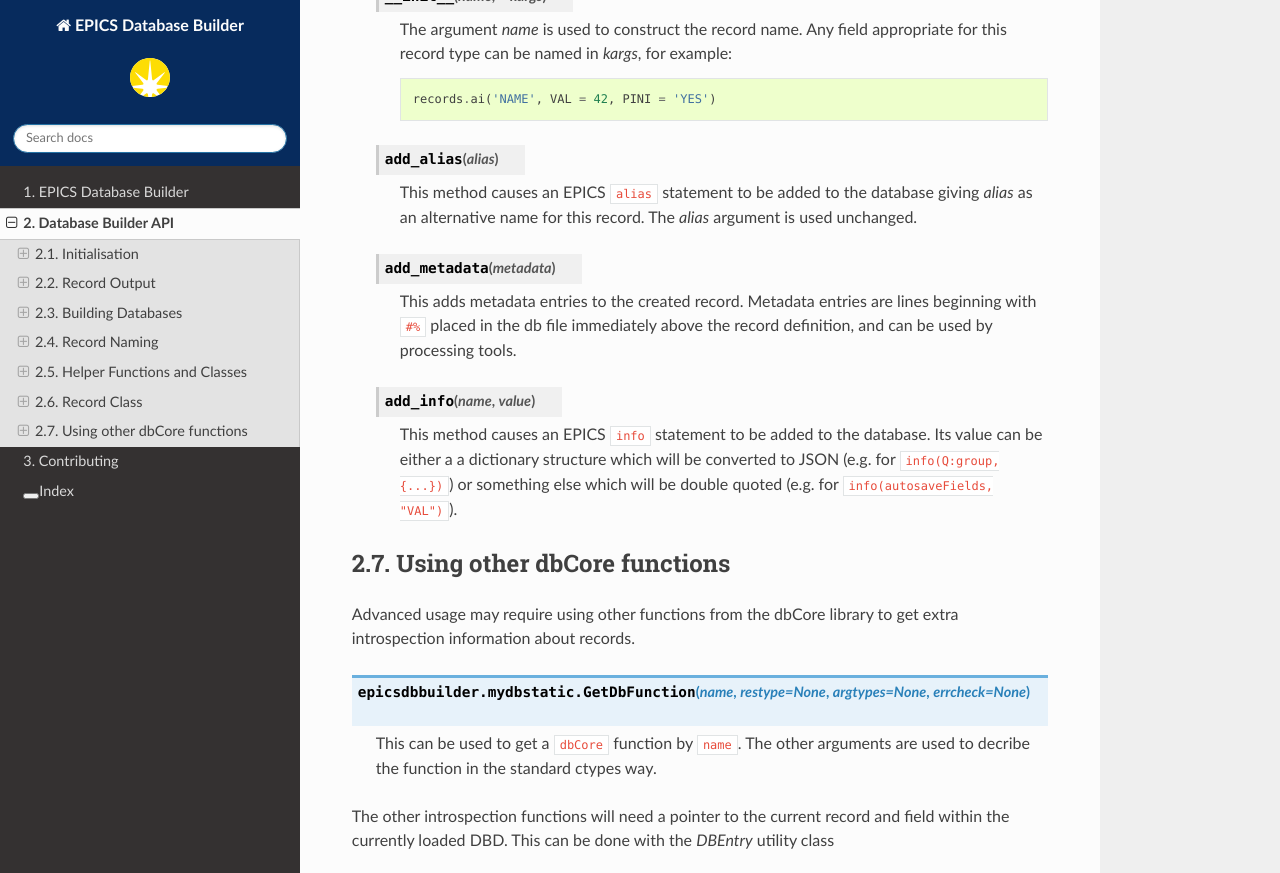
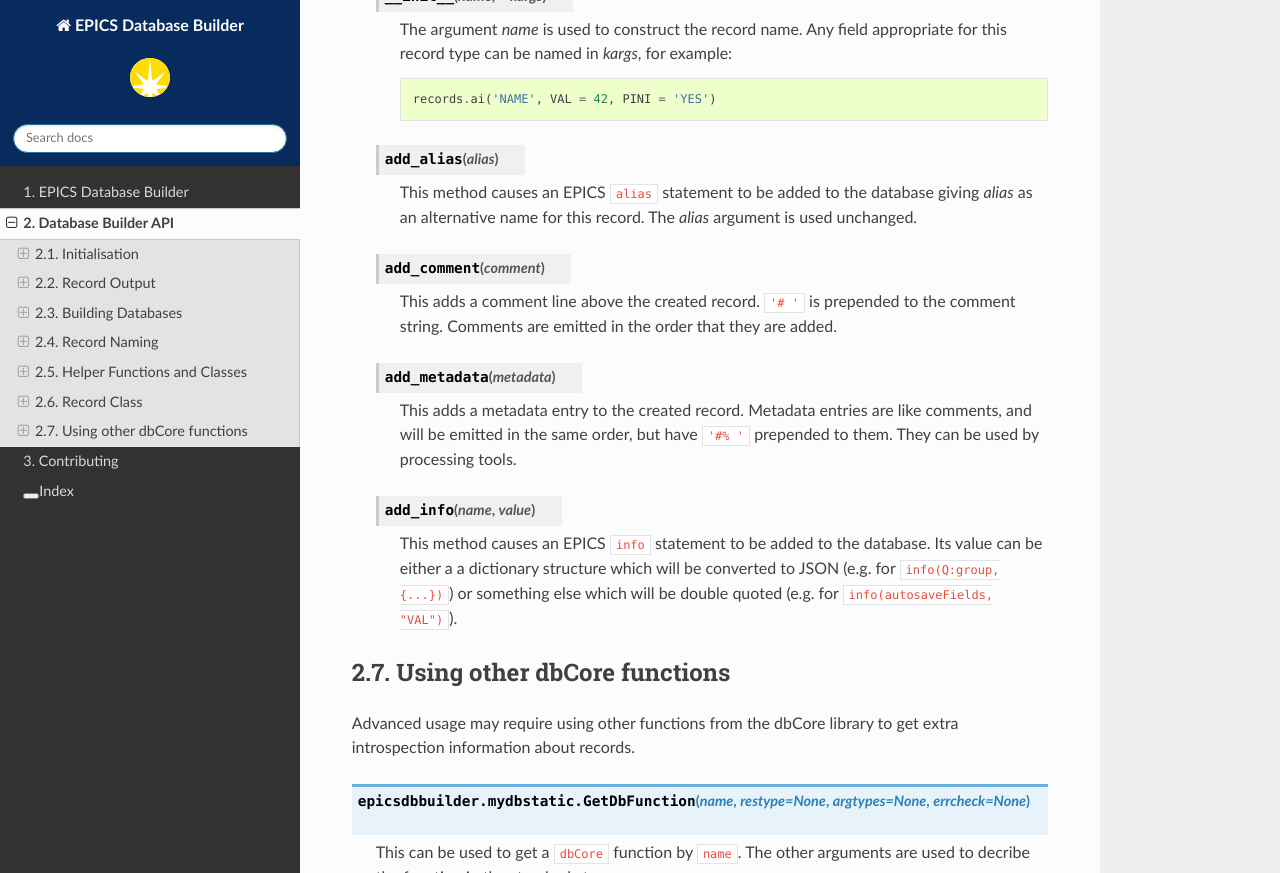
Before and after one commit to DiamondLightSource/epicsdbbuilder, a Sphinx documentation site: the page built from docs/api.rst, in a window 1280 px wide and 900 px high, scrolled down 6178 px, cut to the strip 0-873 px from the top of the window. Built offline with Sphinx 7.4.7 and the Read the Docs theme 2.0.0, drawn with Linux system fonts in a browser that asks for light colours; the version number could not be read and is left out.

Commit message:
Add record comment

```diff
--- a/docs/api.rst
+++ b/docs/api.rst
@@ -331,11 +331,17 @@ Record Class
         database giving `alias` as an alternative name for this record.  The
         `alias` argument is used unchanged.
 
+    ..  method:: add_comment(comment)
+
+        This adds a comment line above the created record. ``'# '`` is prepended
+        to the comment string. Comments are emitted in the order that they are
+        added.
+
     ..  method:: add_metadata(metadata)
 
-        This adds metadata entries to the created record.  Metadata entries are
-        lines beginning with ``#%`` placed in the db file immediately above the
-        record definition, and can be used by processing tools.
+        This adds a metadata entry to the created record. Metadata entries are
+        like comments, and will be emitted in the same order, but have ``'#% '``
+        prepended to them. They can be used by processing tools.
 
     ..  method:: add_info(name, value)
 
```
Also changed, not shown: 3 other files.
